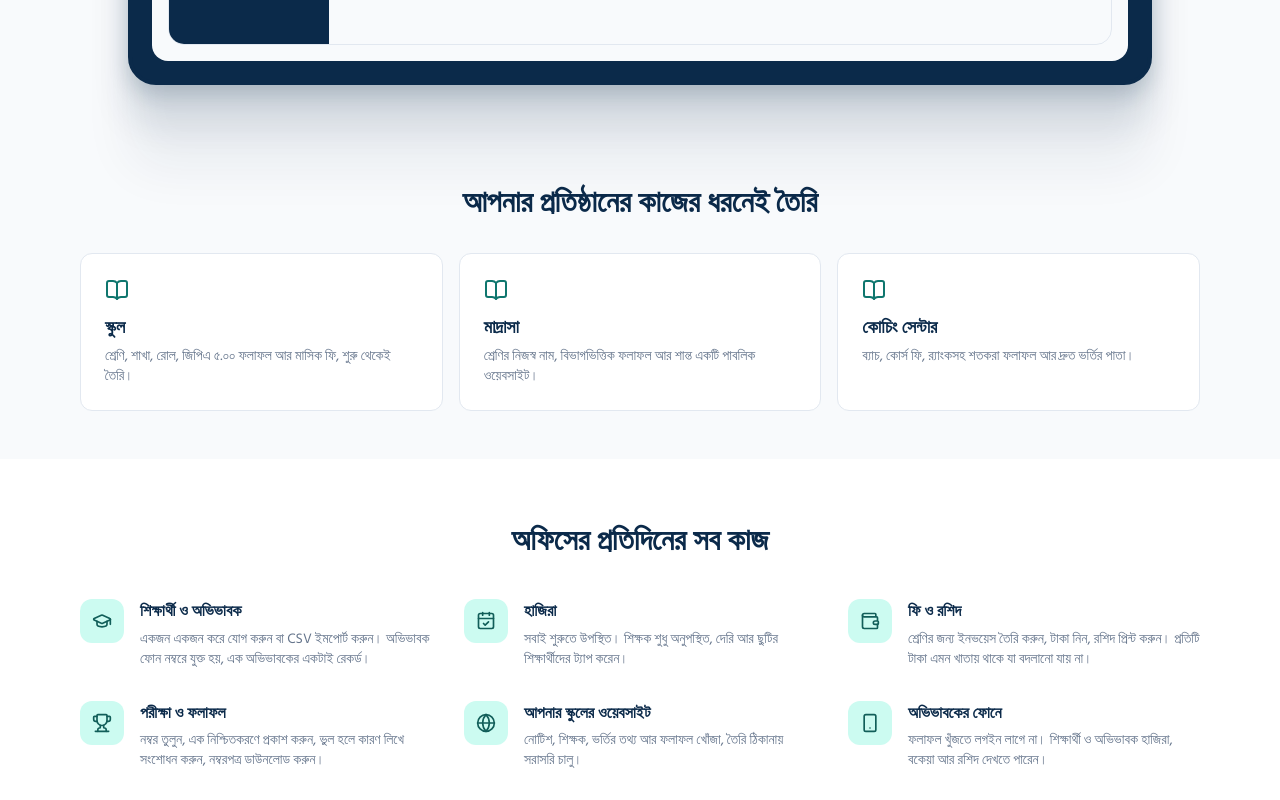
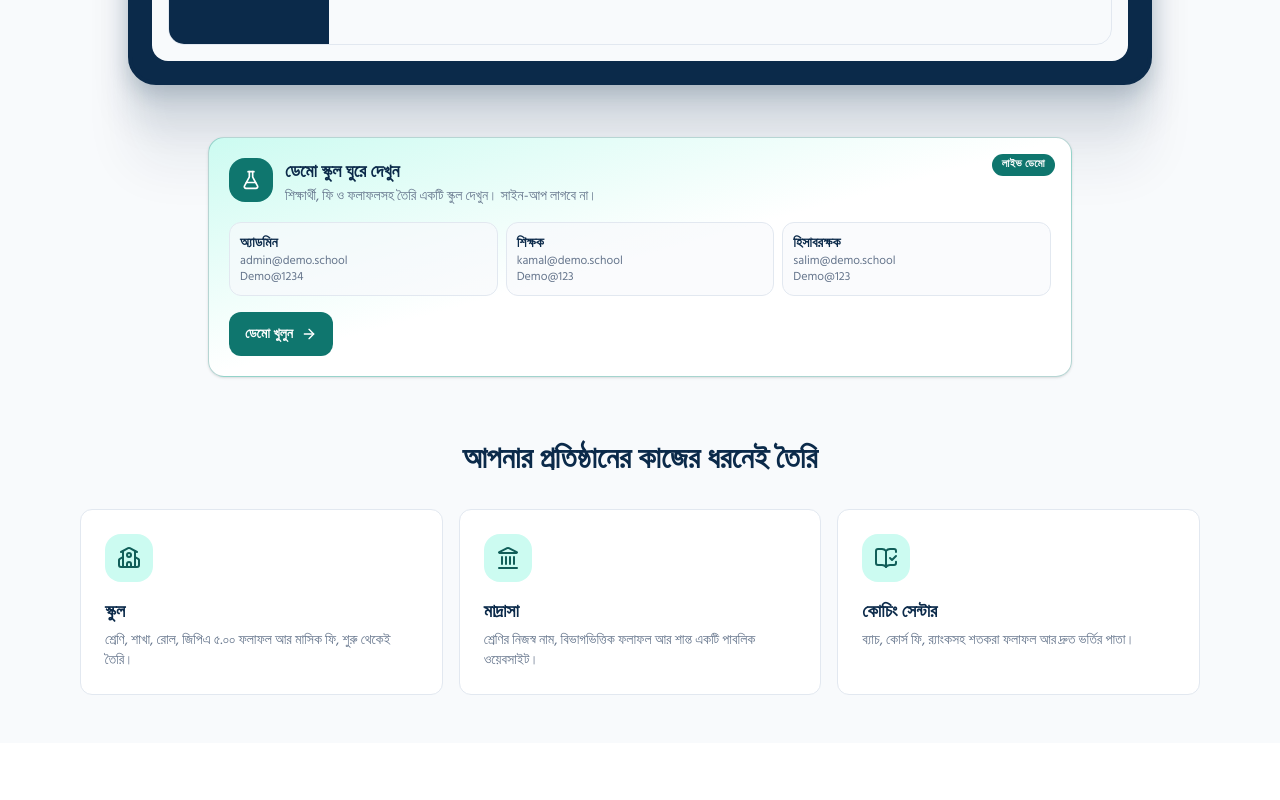
Before and after one commit to fl9mdasif/school-erp-saas-client, a Next.js app: page / in a window 1280 px wide. Shown: the part 920-1720 px from the top of the page. Built offline with nearby package versions, Linux system fonts and the light colour scheme; no server answers.

Commit message:
feat(marketing): demo school card on Find your school (no search needed) and on the home page; livelier audience, feature and closing sections

```diff
--- a/components/auth/FindSchool.tsx
+++ b/components/auth/FindSchool.tsx
@@ -4,6 +4,7 @@ import { ChevronRight, Loader2, Search } from "lucide-react";
 import Link from "next/link";
 import { useEffect, useState } from "react";
 import { AuthCard } from "@/components/auth/AuthCard";
+import { DemoSchoolCard } from "@/components/marketing/DemoSchoolCard";
 import { ErrorState } from "@/components/common/ErrorState";
 import { Input } from "@/components/ui/input";
 import { useT } from "@/lib/i18n/useT";
@@ -36,6 +37,8 @@ export function FindSchool() {
         </>
       }
     >
+      <DemoSchoolCard className="mb-5" showAccounts={false} />
+
       <label htmlFor="school-search" className="sr-only">
         {t("login.find.search")}
       </label>
--- /dev/null
+++ b/components/marketing/DemoSchoolCard.tsx
@@ -0,0 +1,60 @@
+"use client";
+
+import { ArrowRight, FlaskConical } from "lucide-react";
+import Link from "next/link";
+import { cn } from "@/lib/utils";
+import { useT } from "@/lib/i18n/useT";
+
+const DEMO_SLUG = process.env.NEXT_PUBLIC_DEMO_SLUG;
+
+const ACCOUNTS = [
+  { role: "admin", email: "admin@demo.school", password: "Demo@1234" },
+  { role: "teacher", email: "kamal@demo.school", password: "Demo@123" },
+  { role: "accountant", email: "salim@demo.school", password: "Demo@123" },
+] as const;
+
+/** A ready-made demo school anyone can sign in to. Only shown when NEXT_PUBLIC_DEMO_SLUG is set. */
+export function DemoSchoolCard({ className, showAccounts = true }: { className?: string; showAccounts?: boolean }) {
+  const { t } = useT();
+  if (!DEMO_SLUG) return null;
+
+  return (
+    <section
+      aria-label={t("demo.title")}
+      className={cn("relative overflow-hidden rounded-2xl border border-primary/30 bg-gradient-to-br from-primary-tint via-card to-card p-5 shadow-sm", className)}
+    >
+      <span className="absolute right-4 top-4 rounded-full bg-primary px-2.5 py-0.5 text-[11px] font-semibold uppercase tracking-wide text-white">
+        {t("demo.badge")}
+      </span>
+      <div className="flex items-start gap-3">
+        <span className="grid size-11 shrink-0 place-items-center rounded-xl bg-primary text-white">
+          <FlaskConical className="size-5" aria-hidden="true" />
+        </span>
+        <div className="min-w-0 pr-16">
+          <h3 className="text-lg font-semibold text-navy">{t("demo.title")}</h3>
+          <p className="text-sm text-muted-foreground">{t("demo.body")}</p>
+        </div>
+      </div>
+
+      {showAccounts ? (
+        <ul className="mt-4 grid gap-2 text-sm sm:grid-cols-3">
+          {ACCOUNTS.map((a) => (
+            <li key={a.role} className="rounded-lg border border-border bg-background/70 p-2.5">
+              <p className="font-semibold text-navy">{t(`demo.role.${a.role}`)}</p>
+              <p className="truncate text-xs text-muted-foreground">{a.email}</p>
+              <p className="tabular text-xs text-muted-foreground">{a.password}</p>
+            </li>
+          ))}
+        </ul>
+      ) : null}
+
+      <Link
+        href={`/schools/${DEMO_SLUG}/login`}
+        className="mt-4 inline-flex min-h-11 items-center gap-2 rounded-lg bg-primary px-4 text-sm font-semibold text-white transition-colors hover:bg-primary-deep"
+      >
+        {t("demo.cta")}
+        <ArrowRight className="size-4" aria-hidden="true" />
+      </Link>
+    </section>
+  );
+}
--- a/components/marketing/LandingPage.tsx
+++ b/components/marketing/LandingPage.tsx
@@ -1,10 +1,11 @@
 "use client";
 
-import { BookOpen, CalendarCheck, Globe, GraduationCap, Smartphone, Trophy, Wallet } from "lucide-react";
+import { BookOpenCheck, CalendarCheck, Globe, GraduationCap, Landmark, School, Smartphone, Trophy, Wallet, type LucideIcon } from "lucide-react";
 import Link from "next/link";
 import { Button } from "@/components/ui/button";
 import { Card } from "@/components/ui/card";
 import { useT } from "@/lib/i18n/useT";
+import { DemoSchoolCard } from "./DemoSchoolCard";
 import { ContainerScroll } from "./ContainerScroll";
 import { DashboardMock, ResultMock } from "./Mocks";
 import { PhoneScroll } from "./PhoneScroll";
@@ -20,6 +21,7 @@ const FEATURES = [
 ] as const;
 
 const AUDIENCE = ["school", "madrasa", "coaching"] as const;
+const AUDIENCE_ICON: Record<(typeof AUDIENCE)[number], LucideIcon> = { school: School, madrasa: Landmark, coaching: BookOpenCheck };
 
 export function LandingPage() {
   const { t } = useT();
@@ -51,13 +53,25 @@ export function LandingPage() {
         <DashboardMock />
       </ContainerScroll>
 
+      {/* try it now: a live demo school */}
+      <section className="mx-auto max-w-4xl px-4 pb-4">
+        <DemoSchoolCard />
+      </section>
+
       {/* who it is for */}
       <section className="mx-auto max-w-6xl px-4 py-12">
         <h2 className="mb-8 text-center text-2xl font-semibold md:text-3xl">{t("mk.audience.title")}</h2>
         <div className="grid gap-4 md:grid-cols-3">
           {AUDIENCE.map((k) => (
-            <Card key={k} className="p-6">
-              <BookOpen className="mb-3 size-6 text-primary" aria-hidden="true" />
+            <Card key={k} className="group p-6 transition-all duration-200 hover:-translate-y-1 hover:border-primary/40 hover:shadow-lg">
+              {(() => {
+                const Icon = AUDIENCE_ICON[k];
+                return (
+                  <span className="mb-4 grid size-12 place-items-center rounded-xl bg-primary-tint text-primary-deep transition-colors group-hover:bg-primary group-hover:text-white">
+                    <Icon className="size-6" aria-hidden="true" />
+                  </span>
+                );
+              })()}
               <h3 className="text-lg font-semibold">{t(`mk.audience.${k}.title`)}</h3>
               <p className="mt-1 text-sm text-muted-foreground">{t(`mk.audience.${k}.body`)}</p>
             </Card>
@@ -71,7 +85,7 @@ export function LandingPage() {
           <h2 className="mb-10 text-center text-2xl font-semibold md:text-3xl">{t("mk.features.title")}</h2>
           <div className="grid gap-x-8 gap-y-8 sm:grid-cols-2 lg:grid-cols-3">
             {FEATURES.map(({ icon: Icon, key }) => (
-              <div key={key} className="flex gap-4">
+              <div key={key} className="flex gap-4 rounded-xl border border-transparent p-4 transition-colors hover:border-border hover:bg-background">
                 <span className="grid size-11 shrink-0 place-items-center rounded-lg bg-primary-tint text-primary-deep">
                   <Icon className="size-5" aria-hidden="true" />
                 </span>
@@ -104,7 +118,7 @@ export function LandingPage() {
       <PricingSection />
 
       {/* closing call to action */}
-      <section className="bg-navy py-16 text-center">
+      <section className="bg-gradient-to-br from-navy via-navy to-primary-deep py-20 text-center">
         <div className="mx-auto max-w-2xl px-4">
           <h2 className="text-2xl font-semibold text-white md:text-3xl">{t("mk.final.title")}</h2>
           <p className="mt-2 text-sidebar-foreground">{t("mk.final.body")}</p>
--- a/lib/i18n/bn/marketing.ts
+++ b/lib/i18n/bn/marketing.ts
@@ -64,4 +64,11 @@ export const marketing: Record<keyof typeof en, string> = {
   "mk.mock.gpa": "জিপিএ",
   "mk.mock.position": "মেধাক্রম",
   "mk.mock.passed": "উত্তীর্ণ",
+  "demo.badge": "লাইভ ডেমো",
+  "demo.title": "ডেমো স্কুল ঘুরে দেখুন",
+  "demo.body": "শিক্ষার্থী, ফি ও ফলাফলসহ তৈরি একটি স্কুল দেখুন। সাইন-আপ লাগবে না।",
+  "demo.cta": "ডেমো খুলুন",
+  "demo.role.admin": "অ্যাডমিন",
+  "demo.role.teacher": "শিক্ষক",
+  "demo.role.accountant": "হিসাবরক্ষক",
 };
--- a/lib/i18n/en/marketing.ts
+++ b/lib/i18n/en/marketing.ts
@@ -62,4 +62,11 @@ export const marketing = {
   "mk.mock.gpa": "GPA",
   "mk.mock.position": "Position",
   "mk.mock.passed": "Passed",
+  "demo.badge": "Live demo",
+  "demo.title": "Try the demo school",
+  "demo.body": "Explore a ready-made school with students, fees and results. No sign-up needed.",
+  "demo.cta": "Open the demo",
+  "demo.role.admin": "Admin",
+  "demo.role.teacher": "Teacher",
+  "demo.role.accountant": "Accountant",
 } as const;
```
Also changed, not shown: 2 other files (tests, documents, lock files or other folders).
